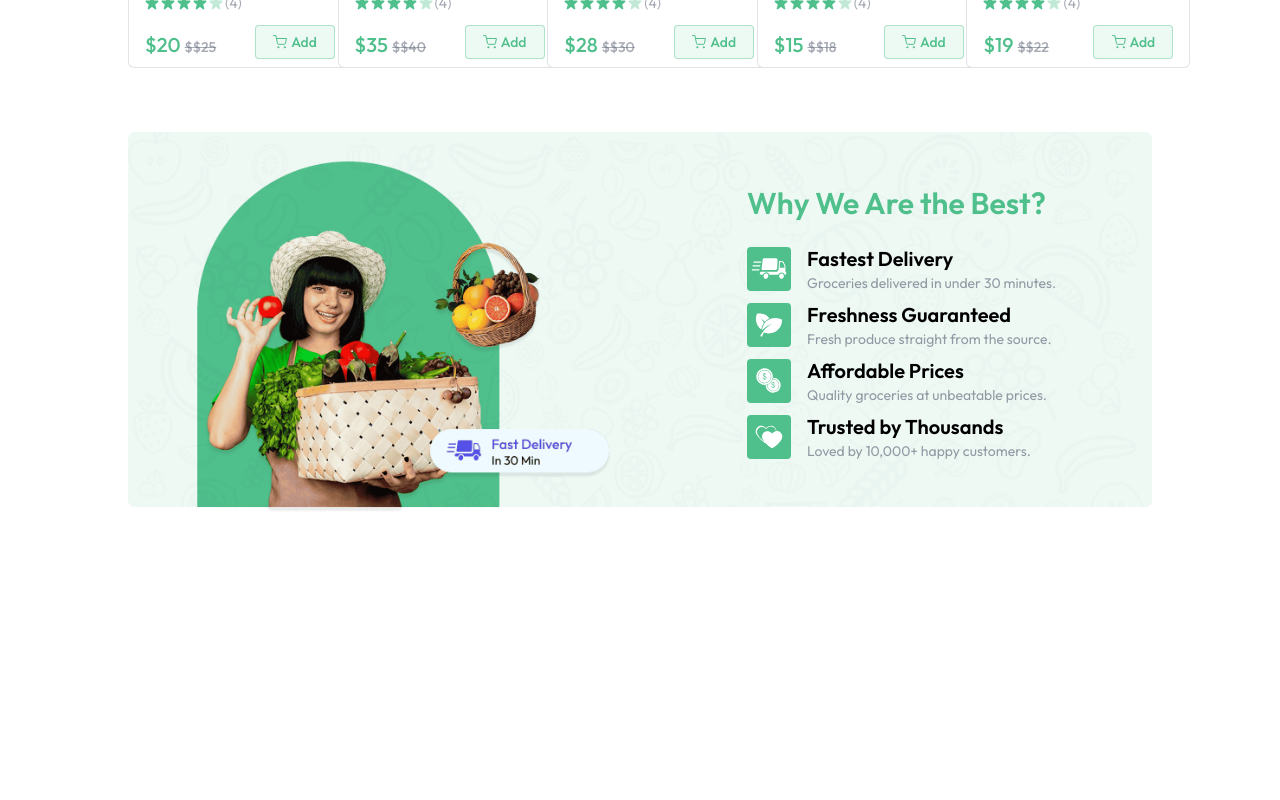
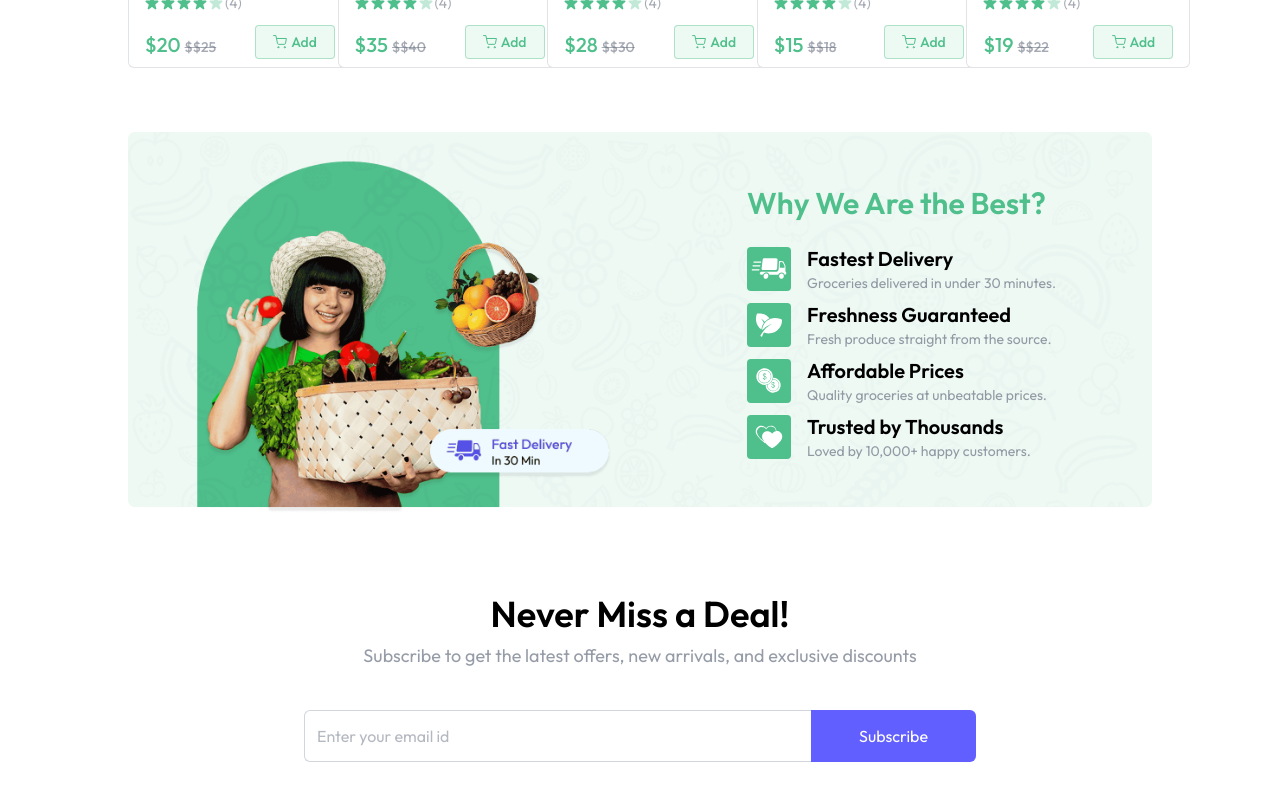
Before and after one commit to mdriyazakondo/Green-Cart-Client, a React (Vite) app: page / in a window 1280 px wide. Shown: the part 1136-1936 px from the top of the page. Before the commit the page ends 1650 px from the top, so only its background shows below. Built offline with nearby package versions, Linux system fonts and the light colour scheme.

Commit message:
news letter section

```diff
--- a/src/components/Home/NewsLetter.jsx
+++ b/src/components/Home/NewsLetter.jsx
@@ -1,9 +1,27 @@
-import React from 'react';
+import React from "react";
 
 const NewsLetter = () => {
   return (
-    <div>
-      NewsLetter
+    <div className="flex flex-col items-center justify-center text-center space-y-2 my-20">
+      <h1 className="md:text-4xl text-2xl font-semibold">Never Miss a Deal!</h1>
+      <p className="md:text-lg text-gray-500/70 pb-8">
+        Subscribe to get the latest offers, new arrivals, and exclusive
+        discounts
+      </p>
+      <form className="flex items-center justify-between max-w-2xl w-full md:h-13 h-12">
+        <input
+          className="border border-gray-300 rounded-md h-full border-r-0 outline-none w-full rounded-r-none px-3 text-gray-500"
+          type="text"
+          placeholder="Enter your email id"
+          required
+        />
+        <button
+          type="submit"
+          className="md:px-12 px-8 h-full text-white bg-indigo-500 hover:bg-indigo-600 transition-all cursor-pointer rounded-md rounded-l-none"
+        >
+          Subscribe
+        </button>
+      </form>
     </div>
   );
 };
--- a/src/pages/Home/Home.jsx
+++ b/src/pages/Home/Home.jsx
@@ -3,6 +3,7 @@
 import Categories from "../../components/Home/Categories";
 import BestSeller from "../../components/Home/BestSeller";
 import ButtomBanner from "../../components/Home/ButtomBanner";
+import NewsLetter from "../../components/Home/NewsLetter";
 
 const Home = () => {
   return (
@@ -11,6 +12,7 @@
       <Categories />
       <BestSeller />
       <ButtomBanner />
+      <NewsLetter />
     </div>
   );
 };
```
Also changed, not shown: vercel.json (added).
